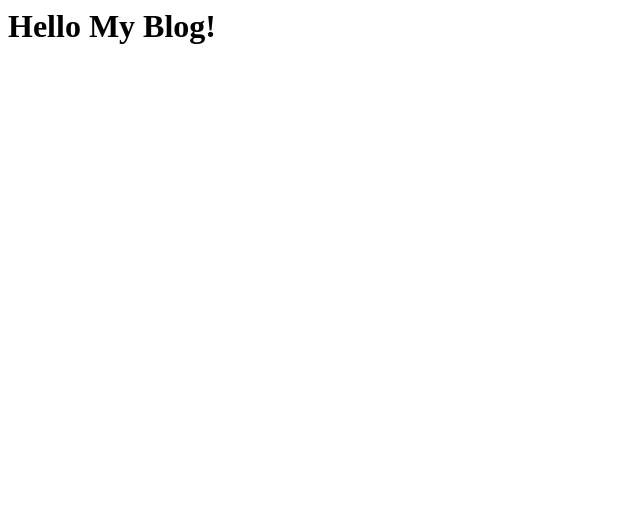
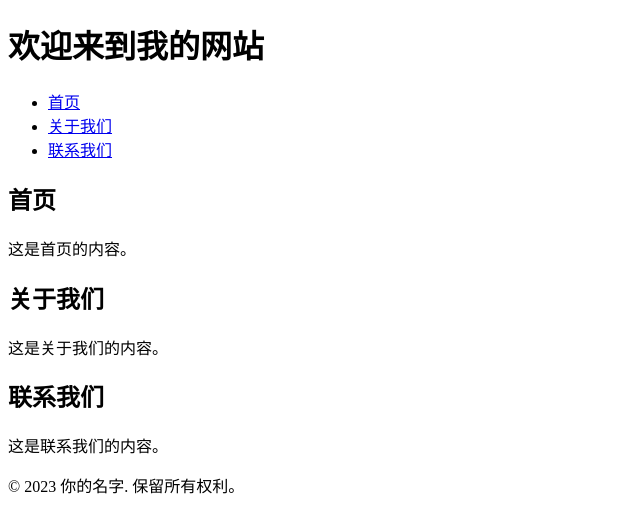
Before and after one commit to menxiaoyi/menxiaoyi.github.io, a plain HTML site: page index.html in a window 1280 px wide. Shown: the whole page, without its empty margins (0-640 px from the left). Drawn offline with Linux system fonts and the light colour scheme.

Commit message:
Update index.html

```diff
--- a/index.html
+++ b/index.html
@@ -1 +1,50 @@
-<h1>Hello My Blog!</h1>
+<!DOCTYPE html>
+<html lang="en">
+<head>
+    <meta charset="UTF-8">
+    <meta name="viewport" content="width=device-width, initial-scale=1.0">
+    <title>你的网站标题</title>
+    <!-- 引入CSS文件 -->
+    <link rel="stylesheet" href="styles.css">
+</head>
+<body>
+    <!-- 网站头部 -->
+    <header>
+        <h1>欢迎来到我的网站</h1>
+        <!-- 导航菜单 -->
+        <nav>
+            <ul>
+                <li><a href="#home">首页</a></li>
+                <li><a href="#about">关于我们</a></li>
+                <li><a href="#contact">联系我们</a></li>
+            </ul>
+        </nav>
+    </header>
+
+    <!-- 网站主要内容 -->
+    <main>
+        <section id="home">
+            <h2>首页</h2>
+            <p>这是首页的内容。</p>
+        </section>
+
+        <section id="about">
+            <h2>关于我们</h2>
+            <p>这是关于我们的内容。</p>
+        </section>
+
+        <section id="contact">
+            <h2>联系我们</h2>
+            <p>这是联系我们的内容。</p>
+        </section>
+    </main>
+
+    <!-- 网站底部 -->
+    <footer>
+        <p>&copy; 2023 你的名字. 保留所有权利。</p>
+    </footer>
+
+    <!-- 引入JavaScript文件 -->
+    <script src="script.js"></script>
+</body>
+</html>
```
